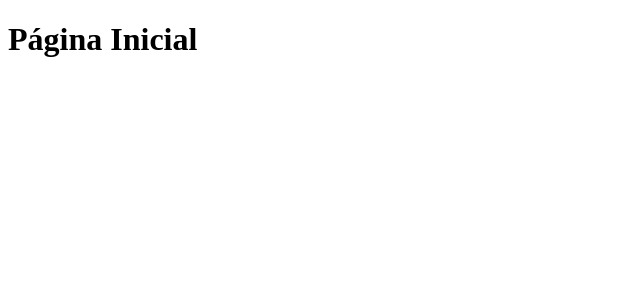
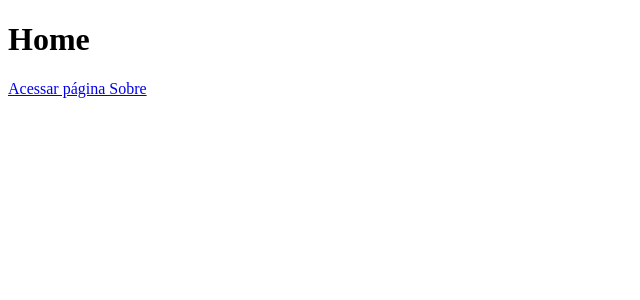
Before and after one commit to jonatas-ms-student/todo-list-font-end, a Next.js app: page / in a window 1280 px wide. Shown: the top 300 px of the page, without its empty margins (0-640 px from the left). Built offline with nearby package versions, Linux system fonts and the light colour scheme.

Commit message:
adicionando pagina sobre

```diff
--- a/pages/index.js
+++ b/pages/index.js
@@ -1,6 +1,14 @@
+import Link from 'next/link'
+
 const Home = () => {
   return (
-    <h1>Página Inicial</h1>
+    <div>
+      <h1>Home</h1>
+
+      <Link href="/sobre">
+        <a>Acessar página Sobre</a>
+      </Link>
+    </div>
   )
 }
 
```
Also changed, not shown: pages/sobre.js (added, +15 -0 lines).
